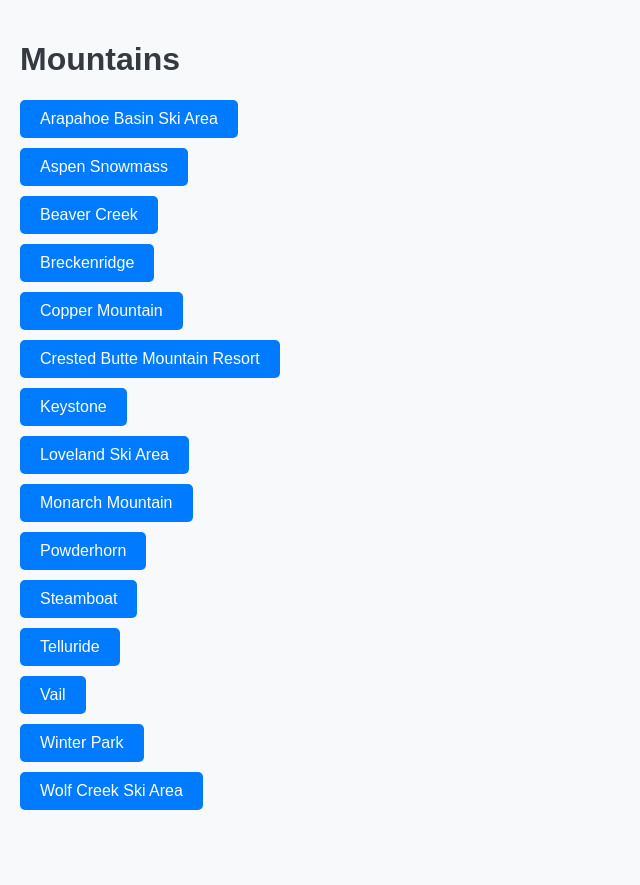
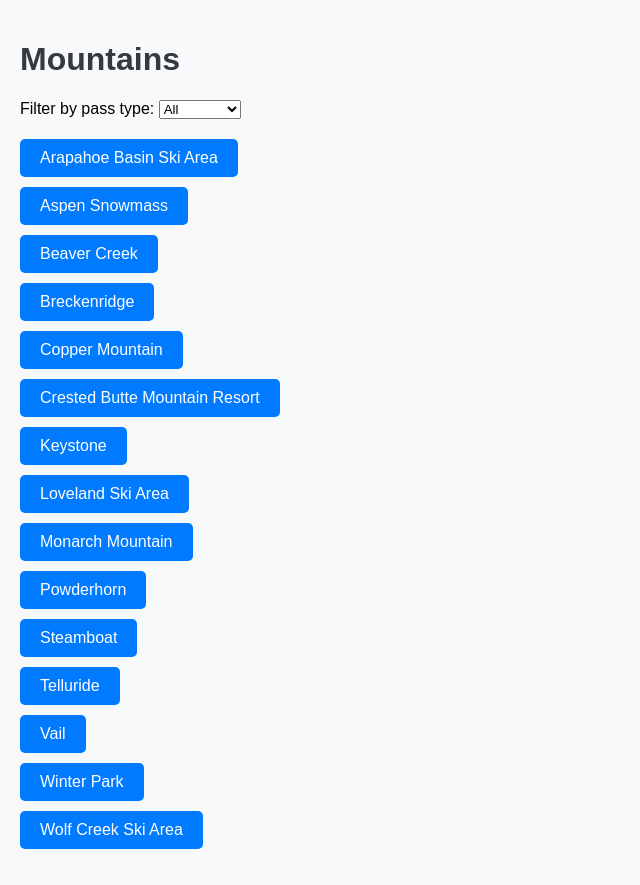
Before and after one commit to idonotwantthisaccount/3300_Project, a Django app: page / in a window 1280 px wide. Shown: the whole page, without its empty margins (0-640 px from the left). Before the commit the page ends 810 px from the top, so only its background shows below. Run offline with Django 5.2, Linux system fonts and the light colour scheme; data comes from the database, SQL or seed files in the repository.

Commit message:
Update mountains.html
Adding drop down menu for common passes.

```diff
--- a/mountains/templates/mountains/mountains.html
+++ b/mountains/templates/mountains/mountains.html
@@ -36,17 +36,47 @@
         .mountain-button:hover {
             background-color: #0056b3;
         }
+        .dropdown {
+            margin-bottom: 20px;
+        }
     </style>
 </head>
 <body>
 
 <h1>Mountains</h1>
 
+<div class="dropdown">
+    <label for="pass-filter">Filter by pass type: </label>
+    <select id="pass-filter" onchange="filterMountains()">
+        <option value="all">All</option>
+        <option value="epic">Epic Pass</option>
+        <option value="ikon">Ikon Pass</option>
+        <option value="other">Other</option>
+    </select>
+</div>
+
 <ul class="mountain-list">
   {% for x in mymountains %}
-    <li><a href="forecast/{{x.name}}" class="mountain-button">{{ x.name }}</a></li>
+    <li class="mountain-item" data-pass="{{ x.pass_type }}">
+        <a href="forecast/{{x.name}}" class="mountain-button">{{ x.name }}</a>
+    </li>
   {% endfor %}
 </ul>
 
+<script>
+    function filterMountains() {
+        var filter = document.getElementById('pass-filter').value;
+        var mountains = document.getElementsByClassName('mountain-item');
+
+        for (var i = 0; i < mountains.length; i++) {
+            if (filter === 'all' || mountains[i].getAttribute('data-pass') === filter) {
+                mountains[i].style.display = 'list-item';
+            } else {
+                mountains[i].style.display = 'none';
+            }
+        }
+    }
+</script>
+
 </body>
 </html>
```
